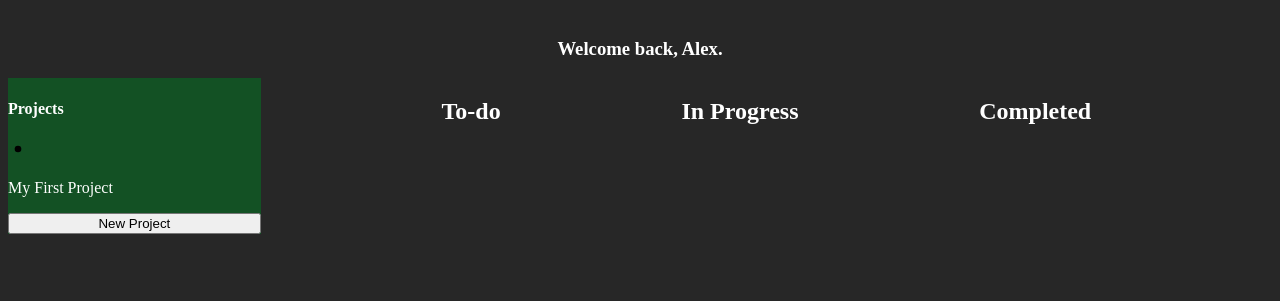
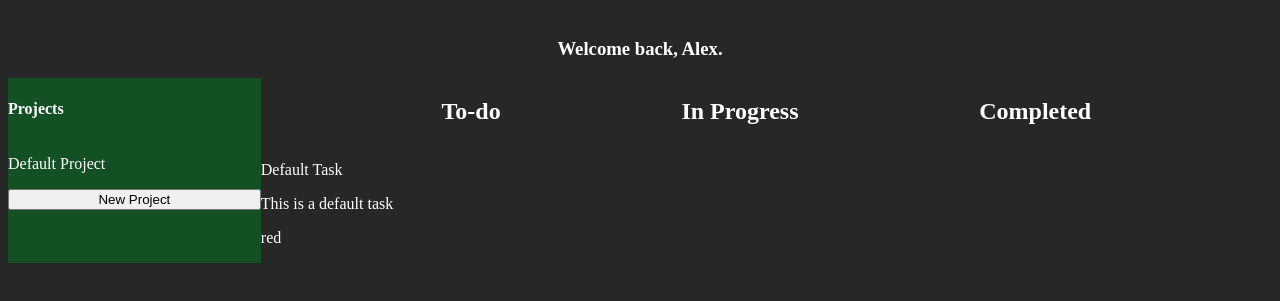
Before and after one commit to alex-nemeth/todolist, a website built with webpack: page dist/index.html in a window 1280 px wide. Shown: the part 69-370 px from the top of the page. Built offline with nearby package versions, Linux system fonts and the light colour scheme.

Commit message:
stripped down, init load working

```diff
--- a/src/index.js
+++ b/src/index.js
@@ -7,8 +7,8 @@ class Task {
 }
 
 class Project {
-    constructor(name, description, colorCode) {
-        this.name = name;
+    constructor(title, description, colorCode) {
+        this.title = title;
         this.description = description;
         this.tasks = [];
         this.colorCode = colorCode;
@@ -23,46 +23,45 @@ class Project {
     }
 }
 
-class ProjectList {
-    constructor() {
-        this.projects = [];
-    }
+let projectList = [];
+let defaultProject = new Project(
+    "Default Project",
+    "This is a default project",
+    "red"
+);
+projectList.push(defaultProject);
 
-    addProject() {
-        const projectName = document.querySelector("#project-name").value;
-        const projectDescription = document.querySelector(
-            "#project-description"
-        ).value;
-        const projectColor = document.querySelector("#project-color").value;
+let defaultTask = new Task("Default Task", "This is a default task", "red");
+defaultProject.tasks.push(defaultTask);
 
-        this.projects.push(
-            new Project(projectName, projectDescription, projectColor)
-        );
-        render();
-    }
-
-    render() {
-        const projectList = document.querySelector(".project-list");
-        projectList.innerHTML = "";
-        this.projects.forEach((project) => {
-            const projectCard = document.createElement("div");
-            projectCard.classList.add("project-card");
-            projectCard.innerHTML = `
-            <div class="project-card-header">
-            <svg
-            xmlns="http://www.w3.org/2000/svg"
-            viewBox="0 0 24 24">
-            <title>circle-medium</title>
-            <pathd="M12,8A4,4 0 0,0 8,12A4,4 0 0,0 12,16A4,4 0 0,0 16,12A4,4 0 0,0 12,8Z"/>
-            <p class="project">${project.name}</p>
-            </div>`;
-        });
+function renderProjectlist(projectList) {
+    const listOfProjects = document.querySelector(".project-list");
+    const projectCard = document.createElement("div");
+    projectCard.classList.add("project-card");
+    listOfProjects.appendChild(projectCard);
+    for (let i = 0; i < projectList.length; i++) {
+        projectCard.innerHTML = `
+        <div class="project-card">
+        <p class="project-title" onclick="">${projectList[i].title}</p>
+    </div>`;
     }
 }
 
-let projectList = new ProjectList();
+function renderTasklist(projectList) {
+    const toDoList = document.querySelector(".to-do");
+    for (let i = 0; i < defaultProject.tasks.length; i++) {
+        toDoList.innerHTML = `<p>${defaultProject.tasks[i].title}</p>
+        <p>${defaultProject.tasks[i].description}</p>
+        <p>${defaultProject.tasks[i].colorCode}</p>`;
+    }
+}
 
-const modal = document.getElementById("myModal");
+function initRender() {
+    renderProjectlist(projectList);
+    renderTasklist(projectList);
+}
+
+const modal = document.getElementById("modal");
 const closeBtn = document.querySelector(".close");
 closeBtn.addEventListener("click", () => {
     modal.style.display = "none";
@@ -73,8 +72,10 @@ addProjectBtn.addEventListener("click", () => {
     modal.style.display = "block";
 });
 
-const submitProjectBtn = document.querySelector(".submit-project");
+const submitProjectBtn = document.querySelector(".project-submit");
 submitProjectBtn.addEventListener("click", (e) => {
     e.preventDefault();
     projectList.addProject();
 });
+
+initRender();
```
Also changed, not shown: dist/index.html, dist/main.js.
